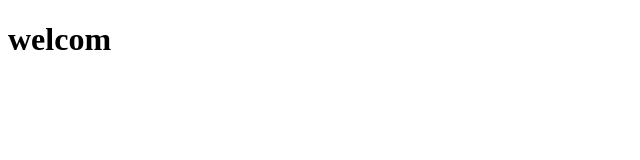
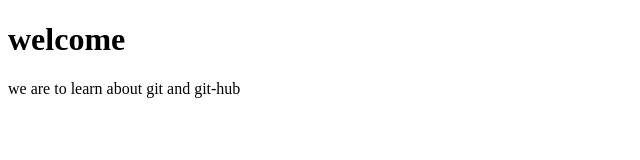
Before and after one commit to Srividya-hub/newproject, a plain HTML site: page index.html in a window 1280 px wide. Shown: the whole page, without its empty margins (0-640 px from the left). Drawn offline with Linux system fonts and the light colour scheme.

Commit message:
p tag added on index page

```diff
--- a/index.html
+++ b/index.html
@@ -6,6 +6,7 @@
     <title>Document</title>
 </head>
 <body>
-    <h1>welcom</h1>
+    <h1>welcome</h1>
+    <p> we are to learn  about git and git-hub</p>
 </body>
 </html>
```
